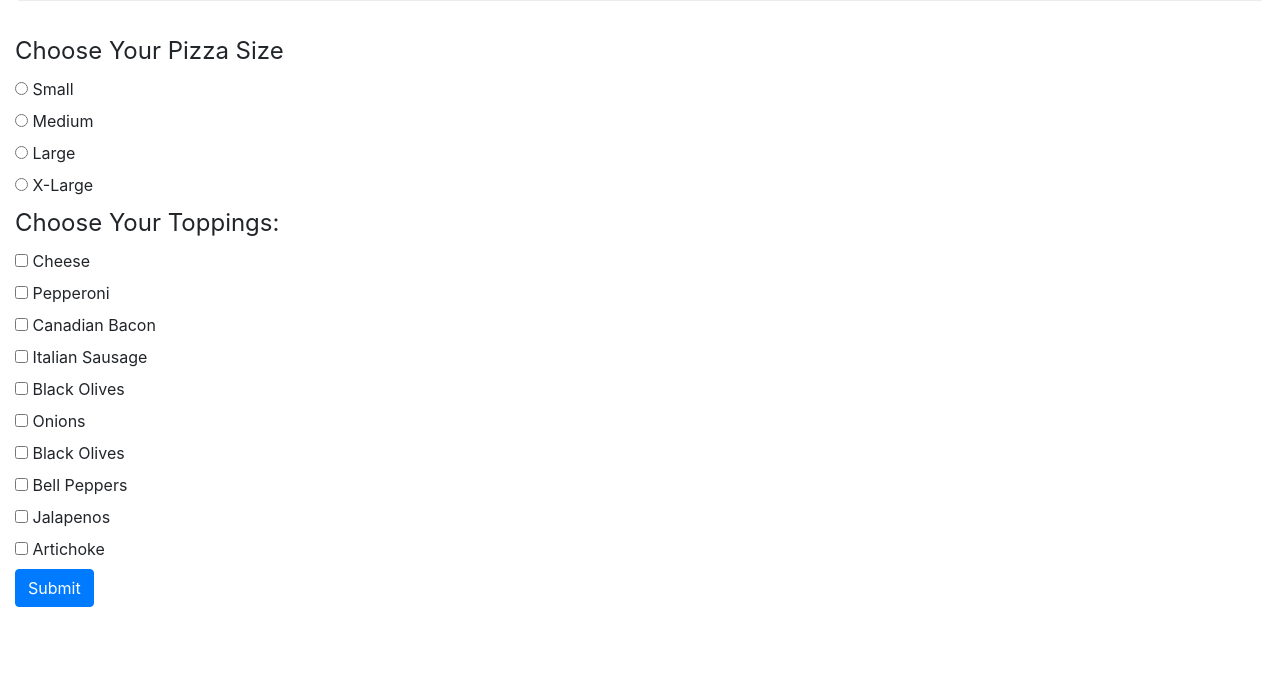
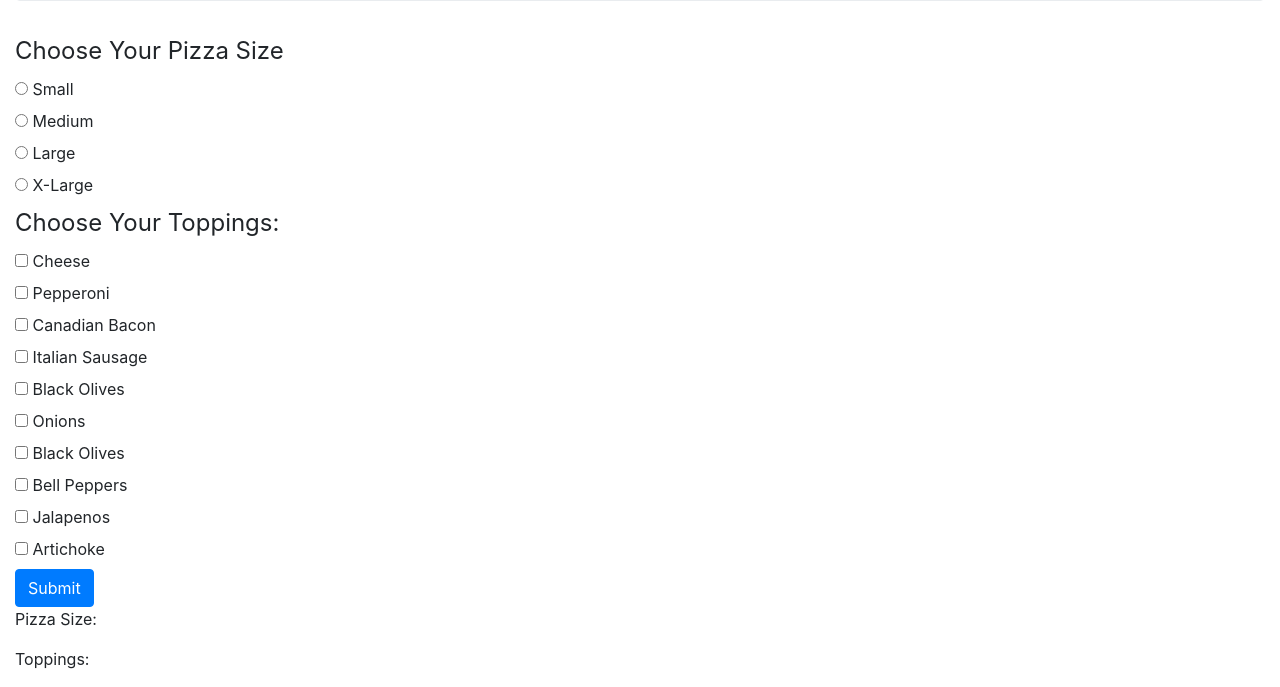
Before and after one commit to brianharv/objec-oriented-javascript-project, a plain HTML site: page index.html in a window 1280 px wide. Shown: the part 183-870 px from the top of the page. Before the commit the page ends 800 px from the top, so only its background shows below. Drawn offline with Linux system fonts and the light colour scheme.

Commit message:
finish building html forms

```diff
--- a/index.html
+++ b/index.html
@@ -96,6 +96,16 @@
     </div>
   </div>
   <div class="container-fluid">
+    <div class="row">
+      <div class="col-md-6">
+        <div id="radio-output">
+          <p>Pizza Size: <span id="pizza-size"></span></p>
+        </div>
+        <div id="checkbox-output">
+          <p>Toppings: <span id="pizza-toppings"></span></p>
+        </div>
+      </div>
+    </div>
     <!--output-->
   </div>
   </div>
```
